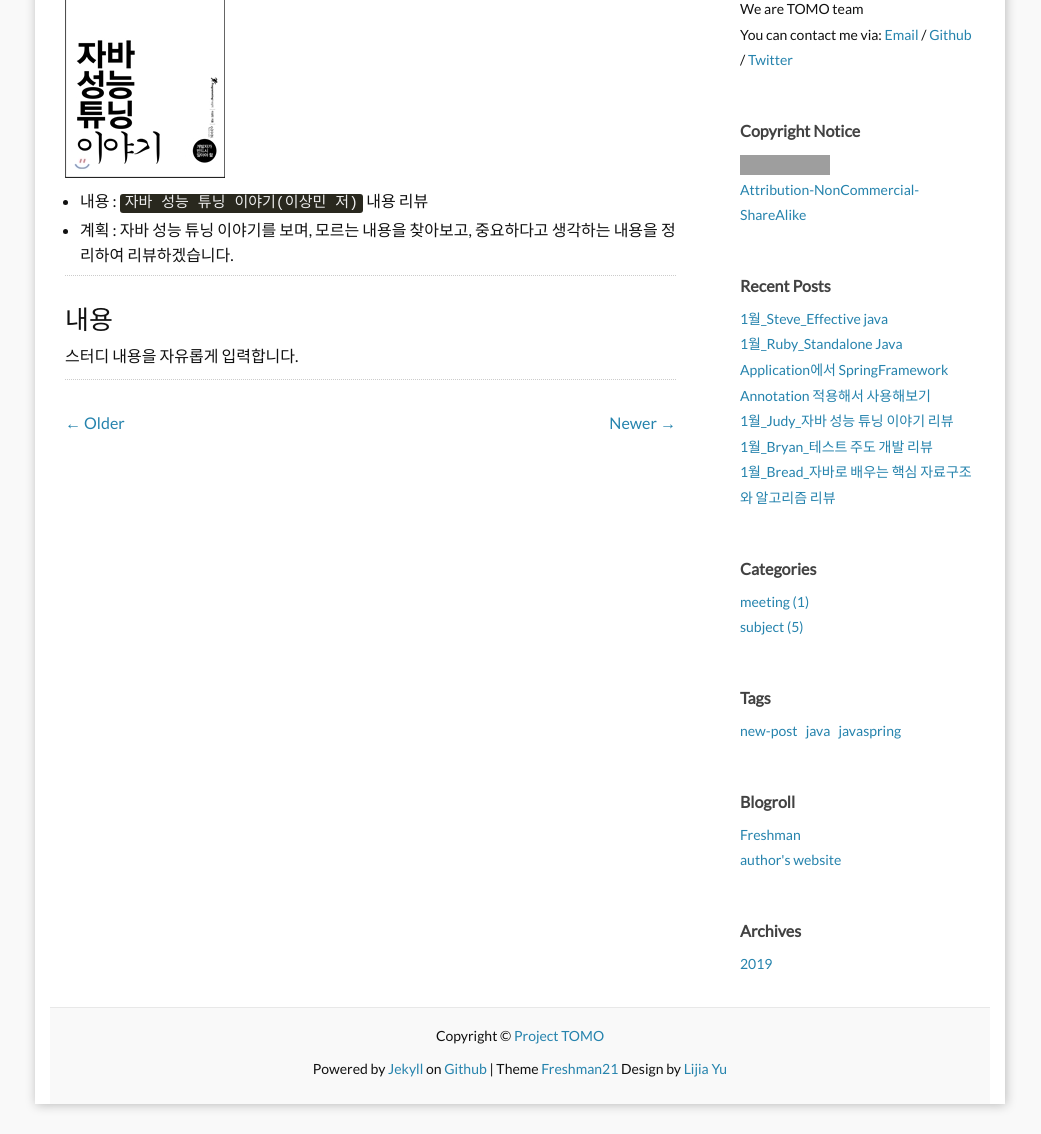
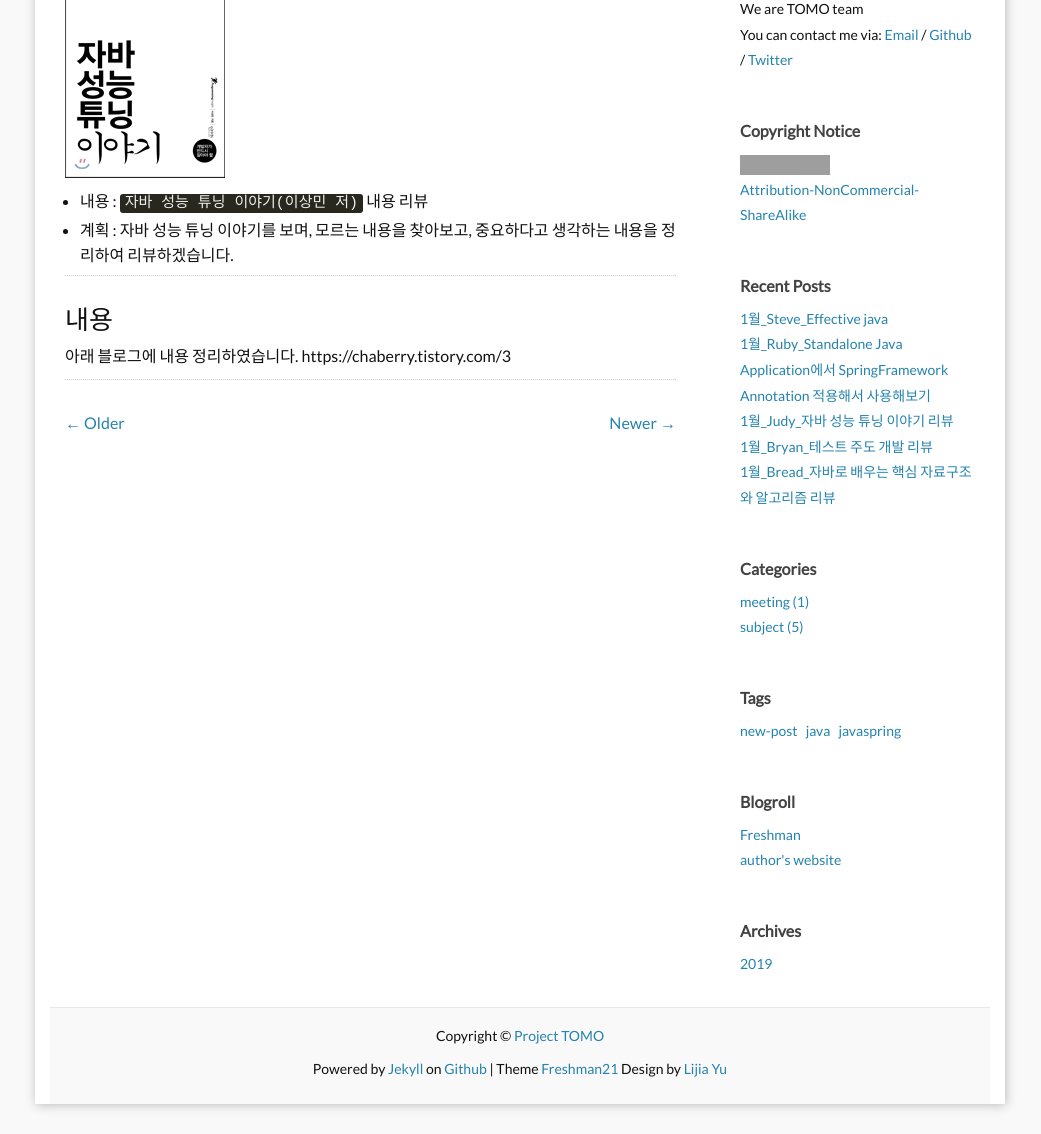
Before and after one commit to devteam-tomo/devteam-tomo.github.io, a Jekyll site: the page built from _posts/subject/2019-1-19-1_subject_judy.md, in a window 1280 px wide, cut to the strip 400-1534 px from the top of the page. Shown: the whole strip, without its empty margins (120-1161 px from the left). Built offline with Jekyll 4.4.1, drawn with Linux system fonts in a browser that asks for light colours; comment, search, counter and statistics services are not loaded; grey boxes are pictures that could not be loaded.

Commit message:
Update 2019-1-19-1_subject_judy.md

```diff
--- a/_posts/subject/2019-1-19-1_subject_judy.md
+++ b/_posts/subject/2019-1-19-1_subject_judy.md
@@ -18,4 +18,5 @@ comments: true
 
 ### 내용
 
-스터디 내용을 자유롭게 입력합니다.
+아래 블로그에 내용 정리하였습니다.
+https://chaberry.tistory.com/3
```
